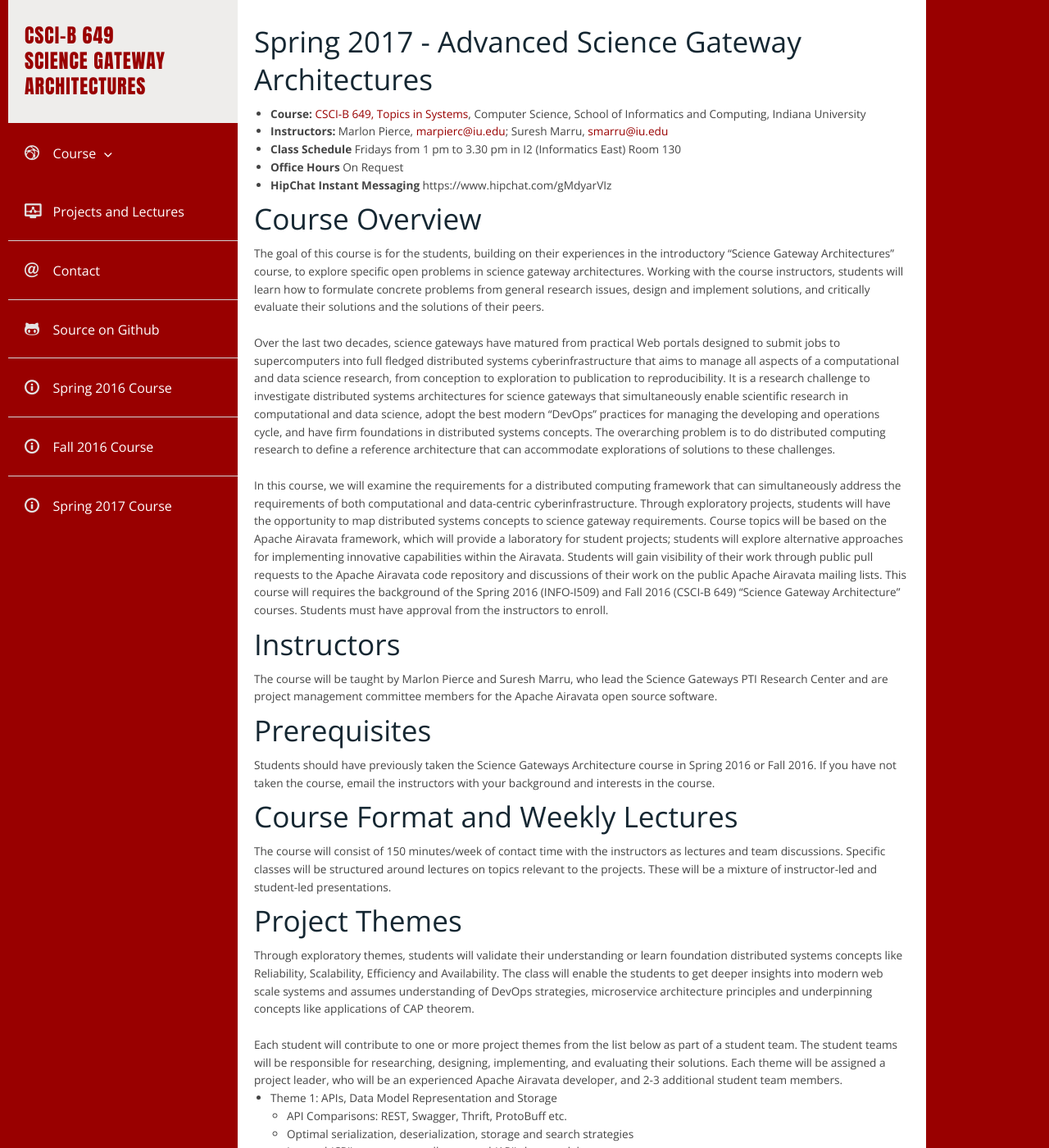
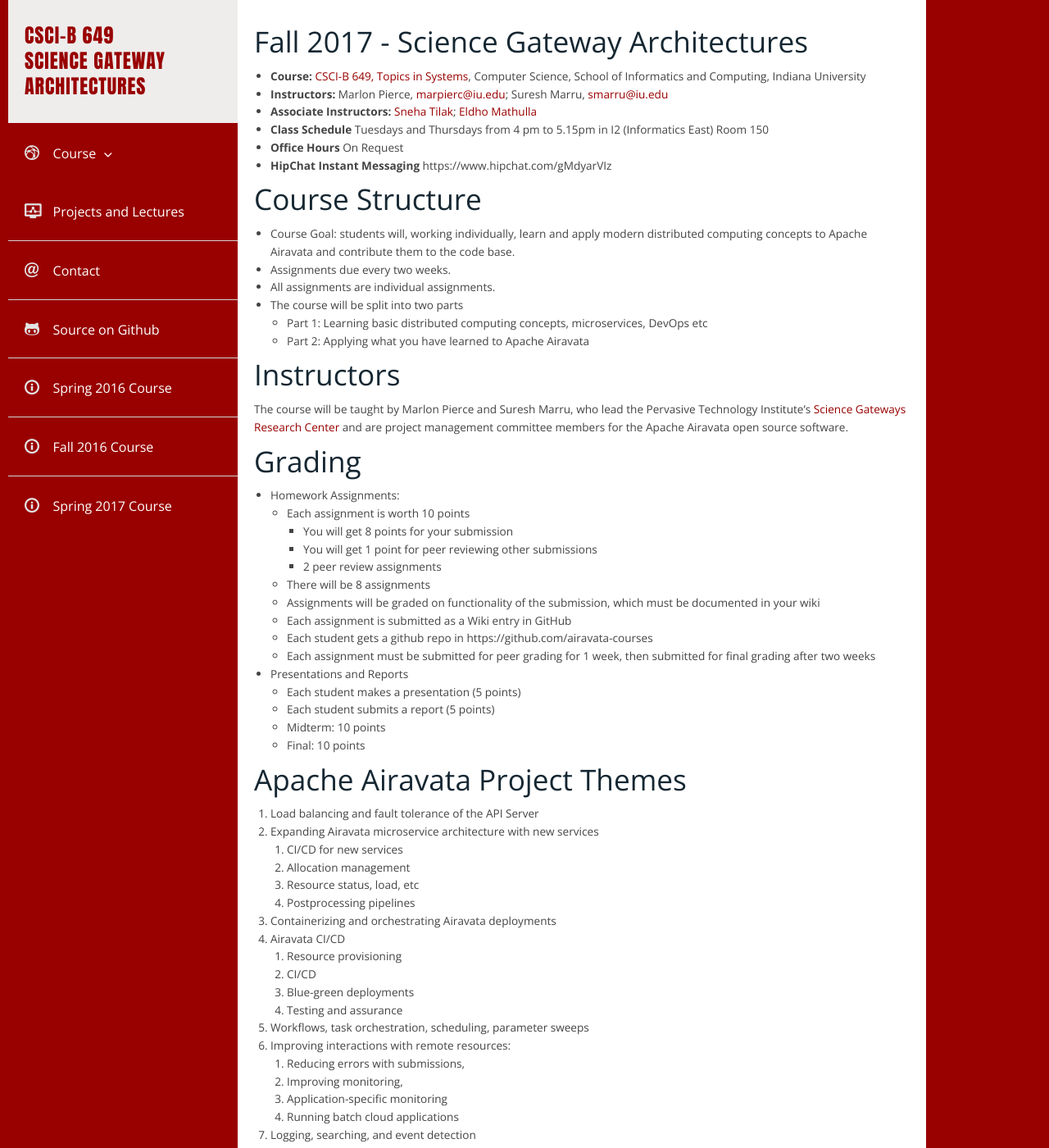
Before and after one commit to airavata-courses/airavata-courses.github.io, a Jekyll site: the page built from index.md, in a window 1280 px wide and 1400 px high. Shown: the whole window at 82% size. Built offline with Jekyll 4.4.1, drawn with Linux system fonts in a browser that asks for light colours; our own code applies the rules of GitHub Pages for plain Markdown files; some of the changed text lies outside the part shown.

Commit message:
updating with fall 2017 syllabus

```diff
--- a/index.md
+++ b/index.md
@@ -2,94 +2,189 @@
 layout: default
 ---
 
-## Spring 2017 - Advanced Science Gateway Architectures
+## Fall 2017 - Science Gateway Architectures
 
 * **Course:** [CSCI-B 649, Topics in Systems](https://www.soic.indiana.edu/graduate/courses/index.html?number=b649&department=CSCI){:target="_blank"}, Computer Science, School of Informatics and Computing, Indiana University
 * **Instructors:** Marlon Pierce, [marpierc@iu.edu](mailto:marpierc@iu.edu); Suresh Marru, [smarru@iu.edu](mailto:smarru@iu.edu)
+* **Associate Instructors:** [Sneha Tilak](mailto:tilaks@umail.iu.edu); [Eldho Mathulla](mailto:emathull@umail.iu.edu)
 
-* **Class Schedule** Fridays from 1 pm to 3.30 pm in I2 (Informatics East) Room 130
+* **Class Schedule** Tuesdays and Thursdays from 4 pm to 5.15pm in I2 (Informatics East) Room 150
 * **Office Hours** On Request
 * **HipChat Instant Messaging** https://www.hipchat.com/gMdyarVIz
 
-## Course Overview
+## Course Structure
 
-The goal of this course is for the students, building on their experiences in the introductory “Science Gateway Architectures” course, to explore specific open problems in science gateway architectures. Working with the course instructors, students will learn how to formulate concrete problems from general research issues, design and implement solutions, and critically evaluate their solutions and the solutions of their peers.
+* Course Goal: students will, working individually, learn and apply modern distributed computing concepts to Apache Airavata and contribute them to the code base.
+* Assignments due every two weeks.
+* All assignments are individual assignments.
+* The course will be split into two parts
+    * Part 1: Learning basic distributed computing concepts, microservices, DevOps etc
+    * Part 2: Applying what you have learned to Apache Airavata
 
-<br/>
-Over the last two decades, science gateways have matured from practical Web portals designed to submit jobs to supercomputers into full fledged distributed systems cyberinfrastructure that aims to manage all aspects of a computational and data science research, from conception to exploration to publication to reproducibility. It is a research challenge to investigate distributed systems architectures for science gateways that simultaneously enable scientific research in computational and data science, adopt the best modern “DevOps” practices for managing the developing and operations cycle, and have firm foundations in distributed systems concepts. The overarching problem is to do distributed computing research to define a reference architecture that can accommodate explorations of solutions to these challenges.
-
-<br/>
-In this course, we will examine the requirements for a distributed computing framework that can simultaneously address the requirements of both computational and data-centric cyberinfrastructure. Through exploratory projects, students will have the opportunity to map distributed systems concepts to science gateway requirements. Course topics will be based on the Apache Airavata framework, which will provide a laboratory for student projects; students will explore alternative approaches for implementing innovative capabilities within the Airavata. Students will gain visibility of their work through public pull requests to the Apache Airavata code repository and discussions of their work on the public Apache Airavata mailing lists. This course will requires the background of the Spring 2016 (INFO-I509) and Fall 2016 (CSCI-B 649) “Science Gateway Architecture” courses. Students must have approval from the instructors to enroll.
 
 ## Instructors
-The course will be taught by Marlon Pierce and Suresh Marru, who lead the Science Gateways PTI Research Center and are project management committee members for the Apache Airavata open source software.
-
-## Prerequisites
-
-Students should have previously taken the Science Gateways Architecture course in Spring 2016 or Fall 2016. If you have not taken the course, email the instructors with your background and interests in the course.
-
-## Course Format and Weekly Lectures
-
-The course will consist of 150 minutes/week of contact time with the instructors as lectures and team discussions. Specific classes will be structured around lectures on topics relevant to the projects. These will be a mixture of instructor-led and student-led presentations.
-
-## Project Themes
-
-Through exploratory themes, students will validate their understanding or learn foundation distributed systems concepts like Reliability, Scalability, Efficiency and Availability. The class will enable the students to get deeper insights into modern web scale systems and assumes understanding of DevOps strategies, microservice architecture principles and underpinning concepts like applications of CAP theorem.
-
-<br/>
-Each student will contribute to one or more project themes from the list below as part of a student team. The student teams will be responsible for researching, designing, implementing, and evaluating their solutions. Each theme will be assigned a project leader, who will be an experienced Apache Airavata developer, and 2-3 additional student team members.
-
-* Theme 1: APIs, Data Model Representation and Storage
-    * API Comparisons: REST, Swagger, Thrift, ProtoBuff etc.
-    * Optimal serialization, deserialization, storage and search strategies
-    * Internal (CPI) versus externally exposed (API) data models
-* Theme 2: Distributed Workload Distribution
-    * Load Balancing Stateful vs Stateless Services
-    * Message based vs hybrid message-RPC vs pure RPC.
-    * Work-Queue vs Master-Worker load balancing
-* Theme 3: DevOps Strategies
-    * Fault tolerance testing and validation
-    * Load balancing testing and validation
-    * Continuous upgrades without downtime
-    * Capacity testing
-    * Comparison of hosting alternatives: OpenStack (Jetstream), Amazon AWS, Google, Microsoft Azure
-* Theme 4: Cyberinfrastructure Integration
-    * Interacting with remote computing resources and data
-    * Metascheduling
-    * Gateway metadata and provenance
-    * Alternative resource utilization
-* Theme 5: Cybersecurity
-    * PHI, HIPAA, etc alignment for gateways
-    * DevSecOps practices
-    * Auditing, monitoring, and event detection
-    * Client assurance
-* Theme 6: Data-Centric Computing and Gateways
-    * Airavata and data stream processing
-    * Internet of Things and Airavata
-    * Searching and data mining structured data sets
-    * Event-driven computations
-* Theme 7: Scientific User Environments
-    * Gateways and interactive computing
-    * Application monitoring
-    * Visualization
-    * Modern user interfaces and environments for science
-    * Notebook integration
-* Theme 8: Application Toolboxes for Airavata Applications
-    * Defining toolboxes: application and resource collections.
-    * Toolbox templates
-    * Packaging, integrating, and sharing tool boxes
+The course will be taught by Marlon Pierce and Suresh Marru, who lead the Pervasive Technology Institute's [Science Gateways Research Center](https://sgrc.iu.edu/){:target="_blank"} and are project management committee members for the Apache Airavata open source software.
 
 ## Grading
+* Homework Assignments:
+    * Each assignment is worth 10 points
+        * You will get 8 points for your submission
+        * You will get 1 point for peer reviewing other submissions
+        * 2 peer review assignments
+    * There will be 8 assignments
+    * Assignments will be graded on functionality of the submission, which must be documented in your wiki
+    * Each assignment is submitted as a Wiki entry in GitHub
+    * Each student gets a github repo in https://github.com/airavata-courses
+    * Each assignment must be submitted for peer grading for 1 week, then submitted for final grading after two weeks
+* Presentations and Reports
+    * Each student makes a presentation (5 points)
+    * Each student submits a report (5 points)
+    * Midterm: 10 points
+    * Final: 10 points
 
-This will be a project-based course with students working on team projects. Each project will be subdivided into four milestones with specific, demonstrated deliverables that the student teams will present to the class. Students will use these deliverables to evaluate their solutions and make specific conclusions on their solutions to the project challenges. All work will be in public GitHub or Apache-hosted repositories.
+## Apache Airavata Project Themes
 
-<br/>
-Each project milestone will be worth 20 points. To earn full credit, the student teams must submit the project milestone on time and demonstrate to the instructors that all required deliverables and evaluations were met.
+1. Load balancing and fault tolerance of the API Server
+1. Expanding Airavata microservice architecture with new services
+    1. CI/CD for new services
+    1. Allocation management
+    1. Resource status, load, etc
+    1. Postprocessing pipelines
+1. Containerizing and orchestrating Airavata deployments
+1. Airavata CI/CD
+    1. Resource provisioning
+    1. CI/CD
+    1. Blue-green deployments
+    1. Testing and assurance
+1. Workflows, task orchestration, scheduling, parameter sweeps
+1. Improving interactions with remote resources:
+    1. Reducing errors with submissions,
+    1. Improving monitoring,
+    1. Application-specific monitoring
+    1. Running batch cloud applications
+1. Logging, searching, and event detection
+    1. Comprehensive, consolidated logging for all Airavata production services
+    1. Logs for tenant admins
+    1. Search, analytics, event detection
+    1. Log visualization
+1. User interfaces and user environments
+    1. Jupyter, Django, and related stuff
+    1. Application toolkits
+    1. Visualization, science desktop integration
+1. Data mining as a back end application
+1. Data management and file transfer
 
-<br/>
-Each student will also be assigned 5 thirty-minute presentations throughout the semester, with each presentation worth points (5 points total). Students will submit a final report (10 points), in
-which the student will summarize his/her individual work and contributions. This will include pointers to the student’s code contributions, developer list discussions, presentation materials, etc. The remaining 5 points are awarded based on attendance, classroom participation, and interactions with other students and with the instructors.
-
+## Syllabus
+* Week 1: Introductions
+    * Lecture 1: August 22
+    * Goal: Students should understand what the course is about and what is expected from them.
+    * Topics:
+        * Introduce students to primary science gateways concepts
+        * Introduce students to Apache Airavata
+        * Introduce students to the Apache Way, open source
+        * Introduce students to planned projects
+    * Lecture 2: August 24th
+        * Goal: Students should understand what the course is about and what is expected from them.
+        * Assignment 1: August 29th
+        * Using the programming language of your choice, develop 3 gateway services and a simple Web user interface: a registry service, an orchestrator service, an enactment service, and an API server.
+        * Every student must do this individually
+* Week 2: Basic Skills, Part 1
+    * Assignment 2: Assigned - August 29th; Due - September 12th
+        * Using Docker, RabbitMQ, and Apache Jenkins, deploy a mockup Microservice system on Jetstream
+    * Lecture 3: August 29th
+        * Goal: students will understand the basics of microservices and messaging
+        * Topic: Microservices and messaging
+    * Lecture 4 - August 31st
+        * Goal: students will understand how to use containers
+        * Topic: Containers and container orchestration
+* Week 3: Basic Skills, Part 2
+    * Lecture 5 - September 5th
+        * Goal: students will understand the basics of continuous integration and deployment
+        * Topics: Code organization, CI/CD, DevOps
+    * Lecture 6 - September 7th
+        * Goal: Recap, reinforce initial lecture material
+* Week 4: APIs
+    * Assignment 3: Assigned - September 12th; Due - September 26th
+        * Using Assignment 2, containerize the microservices and use Apache Thrift as a serializable message format.
+    * Lecture 7 - September 12th
+        * Goal: Students will understand the use of internal and external APIs and data models within a microservice architecture
+        * Topic: API, API servers: basics of REST, Thrift
+   * Lecture 8 - September 14th
+        * Goal: Students will understand the use of internal and external APIs and data models within a microservice architecture
+        * Topic: APIs, API servers: load balancing and fault tolerance
+* Week 5: Fabrics for Containers
+    * Lecture 9 - September 19th
+        * Goal: Students will understand the use of microservice fabrics
+        * Topics: Apache Mesos and DC/OS
+    * Lecture 10 - September 21st
+        * Goal: Students will understand the use of microservice fabrics
+        * Topics: Apache Helix, Apache Beam
+* Week 6: Basics of Distributed Systems
+    * Assignment 4: Assigned - September 26th; Due - October 10th
+        * Using Assignment 3 and Apache Mesos, develop a load balancing approach that detects and handles faults on Jetstream
+    * Lecture 11 - September 26th
+        * Goal: Students will gain a basic understanding of distributed systems concepts and their relations to microservice architectures
+        * Topics: Distributed systems intro, part 1
+    * Lecture 12 - September 28th
+        * Goal: Students will gain a basic understanding of distributed systems concepts and their relations to microservice architectures
+        * Topics: Distributed systems intro, part 2
+* Week 7: Monitoring, Searching, and Mining Logs
+    * Lecture 13 - October 3rd
+        * Goal: Students will understand the basics of the ELK stack and its use in microservice systems
+    * Lecture 14 - October 5th
+        * Goal: Students will understand the basics of the ELK stack and its use in microservice systems
+* Week 8: Midterms
+    * Assignment 5: Assigned - October 10th; Due - October 24th
+        * Reconstruct Assignment 4 using Apache Helix
+    * Mid-Term Presentations
+        * October 10th
+        * October 12th
+* Week 9: Security
+    * Lecture 15 - October 17th
+        * Goal: students will understand the basics of science gateway security
+    * Lecture 16 - October 18th
+        * Goal: students will understand security implementations in science gateways
+* Week 10: Backend Resources
+    * Assignment 6: Assigned - October 24th; Due - November 7th
+        * Airavata Project 1
+        * Each student will get a separate project
+    * Lecture 17 - October 24th
+        * Guest Lecture: Jetstream and OpenStack
+    * Lecture 18 - October 26th
+        * Topic: Clusters and Supercomputers
+* Week 11: Apache Airavata
+    Lecture 19
+    October 31st
+    Goal: students will understand Apache Airavata basics and how to make contributions
+    Lecture 20
+    November 2nd
+    Goal: students will understand Apache Airavata basics and how to make contributions
+* Week 12: End User Environments
+    * Assignment 7: Assigned - November 7th; Due - November 21st
+        * Airavata Project 2
+        * Each student will get a separate project
+    * Lecture 21 - November 7th
+    * Lecture 22 - November 9th
+* Week 13: Guest Lectures
+    * Lecture 23 - November 14th
+        * Guest Lecture: TBD
+    * Lecture 24 - November 16th
+        * Guest Lecture: TBD
+* Week 14: Thanksgiving
+    * Assignment 8: Assigned - November 21st; Due - December 5th
+        * Airavata Project 3
+        * Each team will get a separate project
+        * Thanksgiving week, no classes
+* Week 15: Catch Up and Recap
+    * Lecture 25: November 28th
+        * Goal: Expand on previous lecture topics
+    * Lecture 26: November 30th
+        * Goal: Expand on previous lecture topics
+* Week 16: Final Presentations
+    * Final Team Presentations - December 5ht
+    * Final Team Presentations - December 7th
+* Week 17: Finals Week
+    * Finals week, no classes
 
 ## Resources
 
@@ -99,11 +194,8 @@
 
 * Principles of Distributed Computing – [Lecture Collection](http://disco.ethz.ch/lectures/podc_allstars/){:target="_blank"}
 * [Overview of Apache Airavata](https://cwiki.apache.org/confluence/download/attachments/45876421/iwsg2014_submission_19%20(2)%20(1).pdf?version=1&modificationDate=1409604473000&api=v2)
-
-### Reference Papers
-
-* Mesos: A Platform for Fine-Grained Resource Sharing in the Data Center [Apache Mesos Paper](http://static.usenix.org/events/nsdi11/tech/full_papers/Hindman_new.pdf)
-* ZooKeeper: Wait-free coordination for Internet-scale systems [Apache Zookeeper Paper](https://www.usenix.org/legacy/event/usenix10/tech/full_papers/Hunt.pdf)
+* Apache Mesos: A Platform for Fine-Grained Resource Sharing in the Data Center [Apache Mesos Paper](http://static.usenix.org/events/nsdi11/tech/full_papers/Hindman_new.pdf)
+* Apache ZooKeeper: Wait-free coordination for Internet-scale systems [Apache Zookeeper Paper](https://www.usenix.org/legacy/event/usenix10/tech/full_papers/Hunt.pdf)
 
 ## Open Collaboration
 
```
